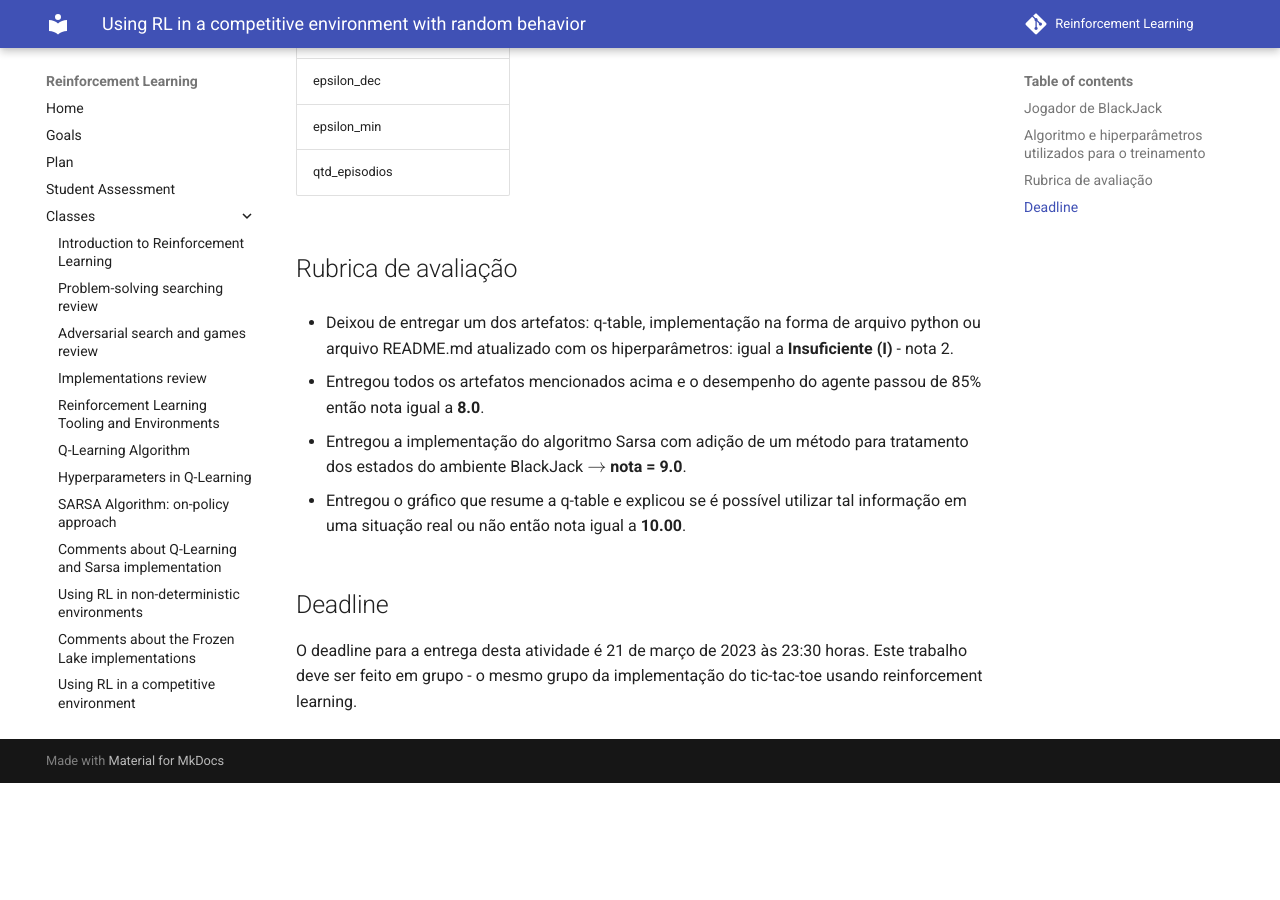
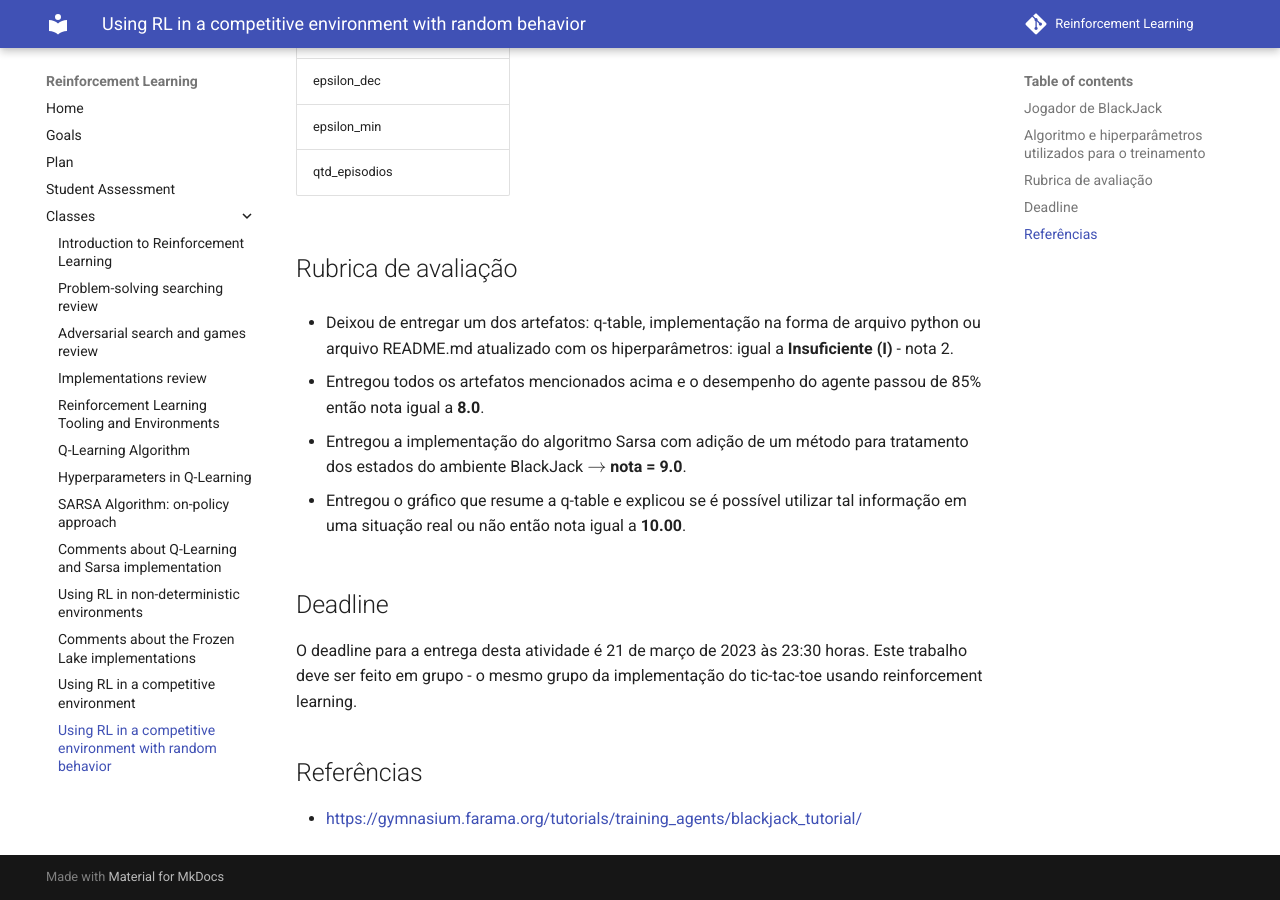
Before and after one commit to Insper/rl, an MkDocs documentation site: the page built from docs/classes/08_game_env_random/index.md, in a window 1280 px wide and 900 px high, scrolled down 1657 px. Built offline with MkDocs 1.6.1 and Material for MkDocs 9.7.7, drawn with Linux system fonts in a browser that asks for light colours; nearby versions of some CDN libraries; comment, search, counter and statistics services are not loaded; before the commit the page ends 2440 px from its top, so only the background shows below that.

Commit message:
class 10

```diff
--- a/docs/classes/08_game_env_random/index.md
+++ b/docs/classes/08_game_env_random/index.md
@@ -62,3 +62,7 @@
 ## Deadline
 
 O deadline para a entrega desta atividade é 21 de março de 2023 às 23:30 horas. Este trabalho deve ser feito em grupo - o mesmo grupo da implementação do tic-tac-toe usando reinforcement learning.
+
+## Referências
+
+* https://gymnasium.farama.org/tutorials/training_agents/blackjack_tutorial/
```
